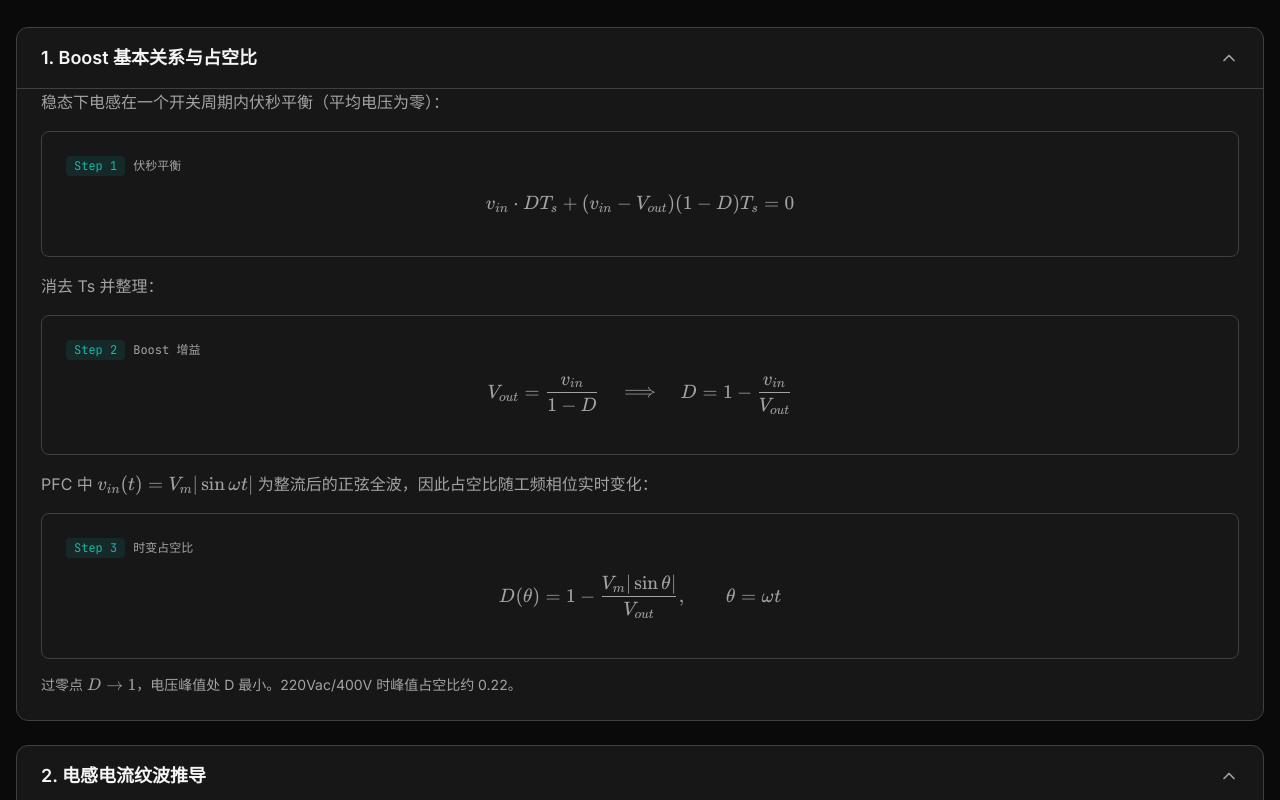
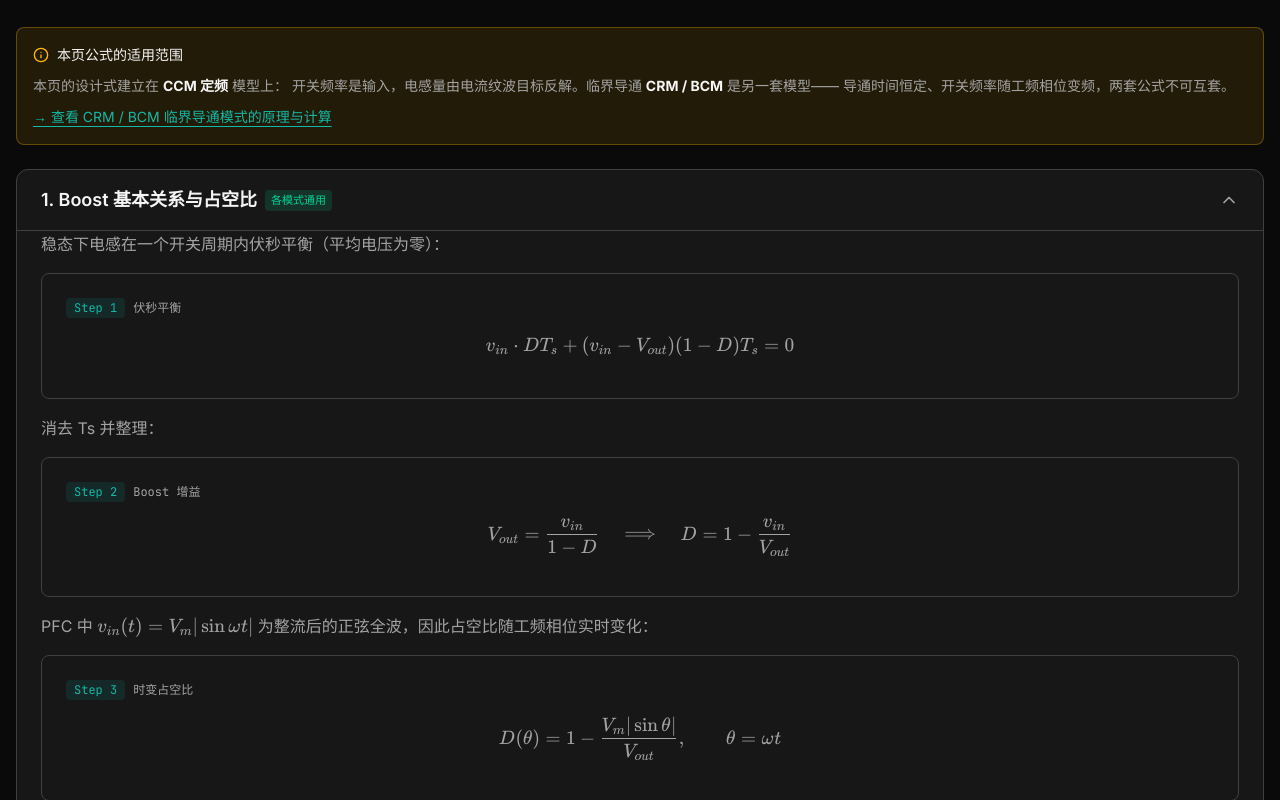
Before and after one commit to WisdomHuang2020/interleaved-pfc, a React (Vite) app: page /derivations in a window 1280 px wide. Shown: the part 180-980 px from the top of the page. Built offline with nearby package versions, Linux system fonts and the light colour scheme.

Commit message:
feat: 三页加公式适用范围标注，模式页正名并补术语对照，修复 Pages 深链接 (v1.3.5)

```diff
--- a/package.json
+++ b/package.json
@@ -1,7 +1,7 @@
 {
   "name": "interleaved-pfc",
   "private": true,
-  "version": "1.3.4",
+  "version": "1.3.5",
   "license": "MIT",
   "type": "module",
   "scripts": {
--- a/src/App.tsx
+++ b/src/App.tsx
@@ -2,6 +2,7 @@ import { Suspense, lazy } from 'react'
 import { BrowserRouter, Routes, Route } from 'react-router-dom'
 import Layout from './components/Layout'
 import { DesignProvider } from './lib/DesignContext'
+import { resolveBasename } from './lib/sitePath'
 
 // 首页保持静态导入：它是落地页、也是绝大多数访问的入口路径，
 // 对它做懒加载只会多一次请求瀑布与 Suspense 闪烁，收益为负。
@@ -38,7 +39,10 @@ function RouteFallback() {
 function App() {
   return (
     <DesignProvider>
-      <BrowserRouter>
+      {/* basename 按运行时路径判定：正式站在根路径（空 basename），
+          GitHub Pages 在子路径 /interleaved-pfc（需前缀，否则深链接只渲染首页）。
+          详见 lib/sitePath.ts。 */}
+      <BrowserRouter basename={resolveBasename(window.location.pathname)}>
         <Layout>
           <Suspense fallback={<RouteFallback />}>
             <Routes>
--- a/src/components/CollapsibleSection.tsx
+++ b/src/components/CollapsibleSection.tsx
@@ -2,7 +2,8 @@ import { useState } from 'react'
 import { ChevronDown, ChevronUp } from 'lucide-react'
 
 interface SectionProps {
-  title: string
+  /** 标题。允许传入节点，以便在标题旁挂适用范围徽标（见 ModeScope.tsx）。 */
+  title: React.ReactNode
   children: React.ReactNode
   defaultOpen?: boolean
 }
--- a/src/components/Layout.tsx
+++ b/src/components/Layout.tsx
@@ -8,7 +8,7 @@ const navItems = [
   { path: '/', label: '首页', icon: Zap },
   { path: '/fundamentals', label: '基础', icon: BookOpen },
   { path: '/operation', label: '原理', icon: Activity },
-  { path: '/crm', label: 'CRM', icon: Timer },
+  { path: '/crm', label: '模式', icon: Timer },
   { path: '/derivations', label: '推导', icon: PenTool },
   { path: '/curves', label: '曲线', icon: TrendingUp },
   { path: '/designer', label: '设计', icon: Calculator },
--- /dev/null
+++ b/src/components/ModeScope.tsx
@@ -0,0 +1,49 @@
+import { Link } from 'react-router-dom'
+import { Info } from 'lucide-react'
+
+/**
+ * 公式适用范围标注。
+ *
+ * 站内「原理」「推导」「曲线」三页基于 **CCM 定频**模型（开关频率是输入，电感量由
+ * 纹波目标反解）；「模式」页是 **CRM / BCM 临界导通变频**模型（电感量是输入，
+ * 开关频率随工频相位变频）。两套公式不可互套，因此把适用边界直接标在公式旁边，
+ * 而不是指望读者自己回忆。
+ *
+ * 注意：本组件刻意不引入 InlineMath —— Curves 页原本不依赖 katex，
+ * 在这里引入会把 262KB 的 KaTeX chunk 拖进 Curves 的懒加载包。
+ */
+
+export function ScopeBadge({ scope }: { scope: 'ccm' | 'general' }) {
+  return scope === 'ccm' ? (
+    <span className="ml-2 inline-flex translate-y-[-1px] items-center rounded bg-amber-400/15 px-1.5 py-0.5 align-middle text-[11px] font-medium text-amber-400">
+      仅 CCM 定频
+    </span>
+  ) : (
+    <span className="ml-2 inline-flex translate-y-[-1px] items-center rounded bg-emerald-400/15 px-1.5 py-0.5 align-middle text-[11px] font-medium text-emerald-400">
+      各模式通用
+    </span>
+  )
+}
+
+/** 首屏模式声明块：三页顶部共用，指向「模式」页。 */
+export function CCMModeNotice({ what }: { what: string }) {
+  return (
+    <div className="rounded-lg border border-amber-400/30 bg-amber-400/10 p-4 text-sm leading-relaxed text-muted-foreground">
+      <p className="mb-2 flex items-center gap-2 font-medium text-foreground">
+        <Info className="h-4 w-4 text-amber-400" />
+        本页公式的适用范围
+      </p>
+      <p>
+        本页{what}建立在 <strong className="text-foreground">CCM 定频</strong> 模型上：
+        开关频率是输入，电感量由电流纹波目标反解。临界导通{' '}
+        <strong className="text-foreground">CRM / BCM</strong> 是另一套模型——
+        导通时间恒定、开关频率随工频相位变频，两套公式不可互套。
+      </p>
+      <p className="mt-2">
+        <Link to="/crm" className="text-primary-light underline underline-offset-4 hover:text-primary">
+          → 查看 CRM / BCM 临界导通模式的原理与计算
+        </Link>
+      </p>
+    </div>
+  )
+}
--- a/src/pages/Curves.tsx
+++ b/src/pages/Curves.tsx
@@ -11,6 +11,7 @@ import {
   AreaChart,
   Area,
 } from 'recharts'
+import { CCMModeNotice } from '../components/ModeScope'
 
 type CurveType = 'ripple' | 'thd' | 'efficiency' | 'inductor'
 
@@ -134,6 +135,8 @@ export default function Curves() {
         <TrendingUp className="h-6 w-6 text-primary" />
         <h1 className="text-3xl font-bold">特性曲线</h1>
       </div>
+
+      <CCMModeNotice what="的全部曲线" />
 
       <div className="flex flex-wrap gap-2">
         {curveConfigs.map((c) => (
--- a/src/pages/Derivations.tsx
+++ b/src/pages/Derivations.tsx
@@ -2,6 +2,7 @@ import { PenTool } from 'lucide-react'
 import CollapsibleSection from '../components/CollapsibleSection'
 import MathBlock from '../components/MathBlock'
 import InlineMath from '../components/InlineMath'
+import { CCMModeNotice, ScopeBadge } from '../components/ModeScope'
 
 export default function Derivations() {
   return (
@@ -16,8 +17,10 @@ export default function Derivations() {
         从伏秒平衡出发，逐步得到电感、电容、纹波抵消系数与损耗估算的设计式。
       </p>
 
+      <CCMModeNotice what="的设计式" />
+
       {/* 1. Boost 基本关系 */}
-      <CollapsibleSection title="1. Boost 基本关系与占空比" defaultOpen={true}>
+      <CollapsibleSection title={<>1. Boost 基本关系与占空比<ScopeBadge scope="general" /></>} defaultOpen={true}>
         <div className="space-y-2 text-muted-foreground leading-relaxed">
           <p>稳态下电感在一个开关周期内伏秒平衡（平均电压为零）：</p>
           <MathBlock stepNumber={1} label="伏秒平衡" latex="v_{in} \cdot D T_s + (v_{in} - V_{out})(1-D) T_s = 0" />
@@ -34,7 +37,7 @@ export default function Derivations() {
       </CollapsibleSection>
 
       {/* 2. 电感电流纹波 */}
-      <CollapsibleSection title="2. 电感电流纹波推导" defaultOpen={true}>
+      <CollapsibleSection title={<>2. 电感电流纹波推导<ScopeBadge scope="ccm" /></>} defaultOpen={true}>
         <div className="space-y-2 text-muted-foreground leading-relaxed">
           <p>开关导通期间（DTs），电感电压为 vin，电流线性上升，峰峰纹波：</p>
           <MathBlock stepNumber={1} label="纹波定义" latex="\Delta I_L = \frac{v_{in} \cdot D T_s}{L} = \frac{v_{in} \cdot D}{L \cdot f_{sw}}" />
@@ -54,7 +57,7 @@ export default function Derivations() {
       </CollapsibleSection>
 
       {/* 3. 纹波抵消系数 */}
-      <CollapsibleSection title="3. N 相纹波抵消系数 R(D, N)" defaultOpen={true}>
+      <CollapsibleSection title={<>3. N 相纹波抵消系数 R(D, N)<ScopeBadge scope="ccm" /></>} defaultOpen={true}>
         <div className="space-y-2 text-muted-foreground leading-relaxed">
           <p>
             以 N = 2 为例。两相电流纹波幅值相同、相位错开 Ts/2。
@@ -88,7 +91,7 @@ export default function Derivations() {
       </CollapsibleSection>
 
       {/* 4. 电感设计 */}
-      <CollapsibleSection title="4. Boost 电感设计">
+      <CollapsibleSection title={<>4. Boost 电感设计<ScopeBadge scope="ccm" /></>}>
         <div className="space-y-2 text-muted-foreground leading-relaxed">
           <p>
             给定每相允许纹波率 <InlineMath latex="r = \Delta I_L / I_{L,pk}" />（常取 0.2~0.4）：
@@ -107,7 +110,7 @@ export default function Derivations() {
       </CollapsibleSection>
 
       {/* 5. 输出电容 */}
-      <CollapsibleSection title="5. 输出电容设计（能量法）">
+      <CollapsibleSection title={<>5. 输出电容设计（能量法）<ScopeBadge scope="general" /></>}>
         <div className="space-y-2 text-muted-foreground leading-relaxed">
           <p>PFC 输入瞬时功率以 2 倍工频脉动：</p>
           <MathBlock stepNumber={1} label="脉动功率" latex="p_{in}(t) = V_m I_m \sin^2\omega t = P_{in}\left(1 - \cos 2\omega t\right)" />
@@ -143,7 +146,7 @@ export default function Derivations() {
       </CollapsibleSection>
 
       {/* 6. THD */}
-      <CollapsibleSection title="6. 输入电流 THD 估算">
+      <CollapsibleSection title={<>6. 输入电流 THD 估算<ScopeBadge scope="ccm" /></>}>
         <div className="space-y-2 text-muted-foreground leading-relaxed">
           <p>电流控制理想时，输入电流畸变主要来自开关频率纹波。三角纹波电流有效值：</p>
           <MathBlock stepNumber={1} label="纹波有效值" latex="\Delta I_{L,rms} = \frac{\Delta I_L}{2\sqrt{3}}" />
@@ -157,8 +160,15 @@ export default function Derivations() {
       </CollapsibleSection>
 
       {/* 7. 损耗与效率 */}
-      <CollapsibleSection title="7. 损耗分解与效率估算">
+      <CollapsibleSection title={<>7. 损耗分解与效率估算<ScopeBadge scope="general" /></>}>
         <div className="space-y-2 text-muted-foreground leading-relaxed">
+          <p className="rounded-lg border border-amber-400/30 bg-amber-400/10 p-3 text-xs">
+            <strong className="text-amber-400">适用范围：</strong>
+            损耗分项的<strong className="text-foreground">框架</strong>（I²R、开关损耗、电感损耗）
+            对各模式通用，但下面写出的 RMS 表达式是以 CCM 的「纹波远小于平均值」前提简化的。
+            CRM / BCM 下电感电流是三角波，纹波与平均值同量级，必须改用「模式」页给出的
+            <InlineMath latex="I_{L,rms}=I_{L,pk}/\sqrt{6}" /> 等式，不能直接套用本页的近似式。
+          </p>
           <p>每相 MOSFET 导通损耗（RDS(on) 随温度升高，按 100°C 估算）。当纹波较小（ΔIL ≪ IL,avg）时可用近似式；纹波较大时须用精确式：</p>
           <MathBlock stepNumber={1} label="开关导通损耗" latex="P_{cond,S} = I_{S,rms}^2 \cdot R_{ds(on)}, \qquad I_{S,rms} = \sqrt{D\left(I_{L,avg}^2 + \frac{\Delta I_L^2}{12}\right)} \approx I_{L,avg}\sqrt{D}" />
           <MathBlock stepNumber={2} label="开关损耗" latex="P_{sw} = \frac{1}{2} V_{out} I_{L} (t_r + t_f) f_{sw} + E_{oss} f_{sw}" />
--- a/src/pages/Home.tsx
+++ b/src/pages/Home.tsx
@@ -1,6 +1,6 @@
 import { Link } from 'react-router-dom'
 import { motion } from 'framer-motion'
-import { Zap, BookOpen, Activity, SlidersHorizontal, TrendingUp, PenTool, FileText, ArrowRight } from 'lucide-react'
+import { Zap, BookOpen, Activity, SlidersHorizontal, TrendingUp, PenTool, FileText, ArrowRight, Timer } from 'lucide-react'
 import InterleaveAnimation from '../components/InterleaveAnimation'
 
 const features = [
@@ -35,6 +35,14 @@ const features = [
     path: '/curves',
     color: 'text-amber-400',
     bg: 'bg-amber-400/10',
+  },
+  {
+    icon: Timer,
+    title: '工作模式',
+    description: '临界导通 CRM / BCM：恒导通时间、变频特性、两相同步，以及 19 项工程案例校验。',
+    path: '/crm',
+    color: 'text-teal-400',
+    bg: 'bg-teal-400/10',
   },
   {
     icon: SlidersHorizontal,
```
Also changed, not shown: src/lib/sitePath.ts (added, +29 -0 lines), src/pages/CRM.tsx (+17 -1 lines), src/pages/Operation.tsx (+13 -4 lines), 1 other file (tests, documents, lock files or other folders).
